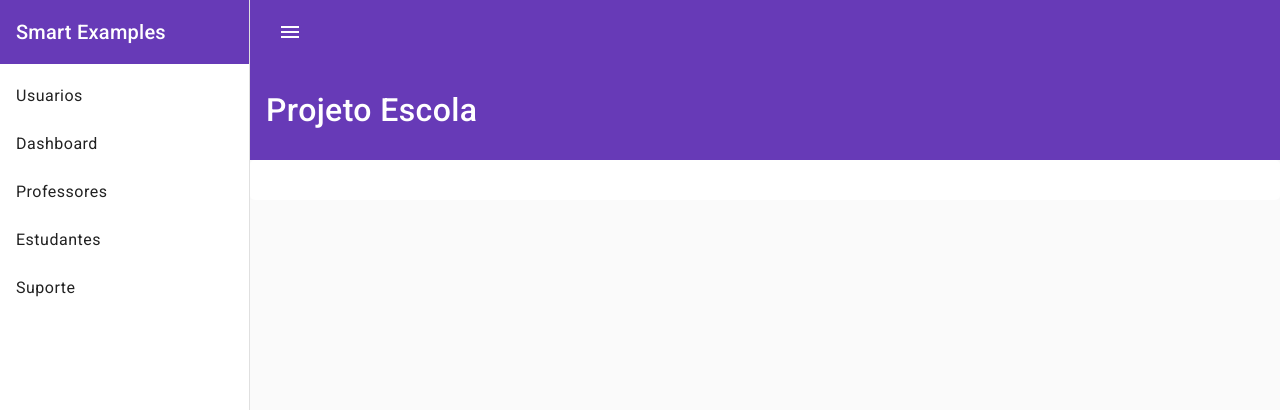
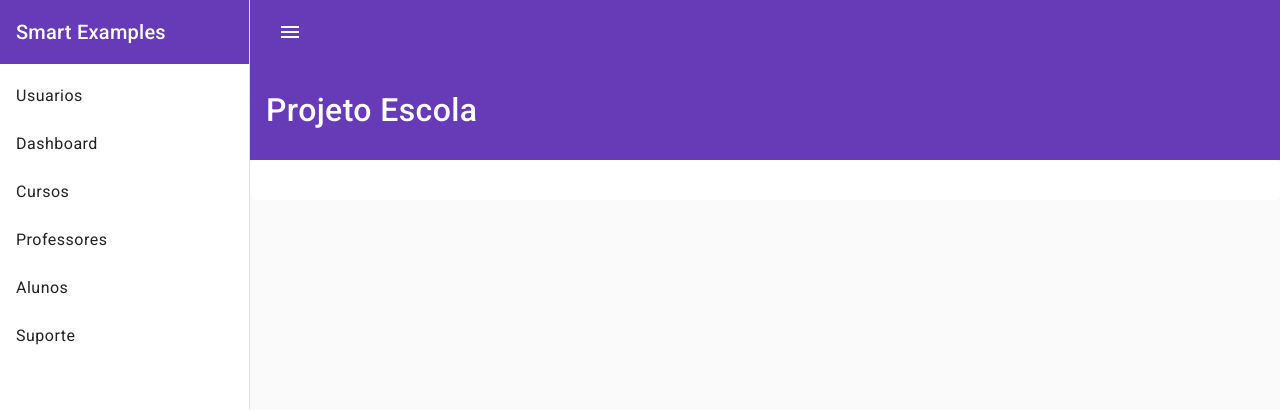
Before and after one commit to giovani-silva1/Projeto-School, an Angular app in the folder ProjectSchool/: page / in a window 1280 px wide. Shown: the top 410 px of the page. Built offline with nearby package versions, Linux system fonts and the light colour scheme.

Commit message:
Primeiros itens do menu SidebarCriado

```diff
--- a/ProjectSchool/src/app/app.component.html
+++ b/ProjectSchool/src/app/app.component.html
@@ -5,10 +5,10 @@
     </mat-toolbar>
     <mat-nav-list>
       <a mat-list-item routerLink="/users">Usuarios</a>
-      <a mat-list-item routerLink="/dashboard">Dashboard</a>
-      <a mat-list-item routerLink="/teachers">Professores</a>
-      <a mat-list-item routerLink="/students">Estudantes</a>
-      <a mat-list-item routerLink="/suporte">Suporte</a>
+      <a *ngFor="let item of itens_menu" mat-list-item routerLink="{{item.link}}">{{item.label}}
+
+      </a>
+
 
     </mat-nav-list>
   </mat-sidenav>
--- a/ProjectSchool/src/app/app.component.ts
+++ b/ProjectSchool/src/app/app.component.ts
@@ -1,6 +1,8 @@
 import { Component, OnInit } from '@angular/core';
 import { BreakpointObserver } from '@angular/cdk/layout';
 import { fromEvent, map } from 'rxjs';
+import { MenuItem } from './shared/models/menuItem';
+import { menuItems } from './shared/models/menu';
 
 export const SCROLL_CONTAINER = 'mat-sidenav-content';
 export const TEXT_LIMIT = 50;
@@ -15,6 +17,7 @@ export class AppComponent implements OnInit {
   public isSmallScreen = false;
   public popText = false;
   public applyShadow = false;
+  public itens_menu: MenuItem[] = menuItems;
 
   constructor(private breakpointObserver: BreakpointObserver) {}
 
--- a/ProjectSchool/src/app/pages/courses/courses.component.html
+++ b/ProjectSchool/src/app/pages/courses/courses.component.html
@@ -1,5 +1,6 @@
 <div class="content mat-elevation-z4">
-  <app-toolbar-title title="DashBoard" icon="">
+  <app-toolbar-title title="Cursos" icon="fa-brands fa-studiovinari">
+
     <button mat-icon-button>
       <mat-icon>share</mat-icon>
     </button>
--- a/ProjectSchool/src/app/pages/dashboards/dashboards.component.html
+++ b/ProjectSchool/src/app/pages/dashboards/dashboards.component.html
@@ -1,5 +1,5 @@
 <div class="content mat-elevation-z4">
-  <app-toolbar-title title="DashBoard" icon="fa-chart-line">
+  <app-toolbar-title title="DashBoard" icon="fa-solid fa-chart-line">
     <button mat-icon-button>
       <mat-icon>share</mat-icon>
     </button>
--- a/ProjectSchool/src/app/shared/models/menu.ts
+++ b/ProjectSchool/src/app/shared/models/menu.ts
@@ -22,7 +22,7 @@ export const menuItems: MenuItem[] = [
     label: 'Alunos',
   },
   {
-    link: '/support',
+    link: '/suporte',
     icon: 'fa-headset',
     label: 'Suporte',
   },
```
